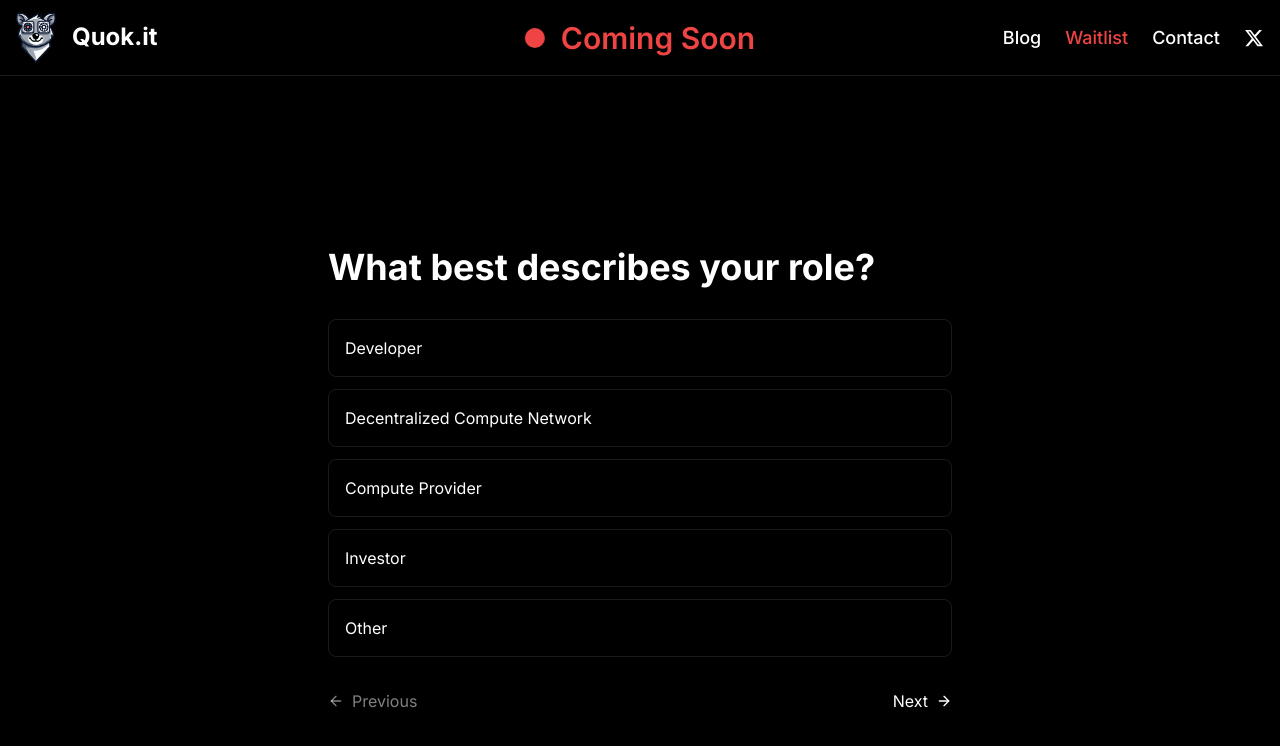
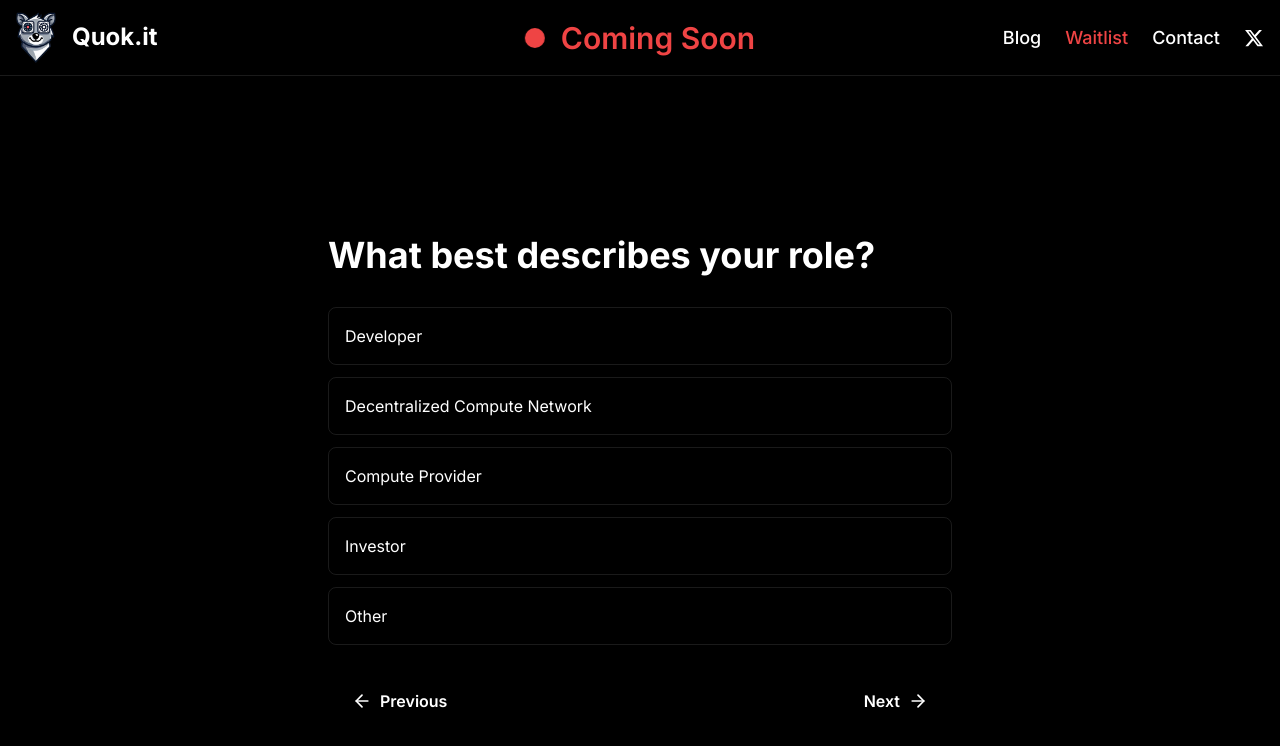
Before and after one commit to aabdel0181/quok.it, a Next.js app in the folder soc/: page /waitlist in a window 1280 px wide. Both pictures are taken after a click on the button "Get Started". Shown: the top 746 px of the page. Built offline with nearby package versions, Linux system fonts and the light colour scheme.

Commit message:
add: kinda fixed

```diff
--- a/soc/src/app/waitlist/page.tsx
+++ b/soc/src/app/waitlist/page.tsx
@@ -115,7 +115,6 @@ export default function Waitlist() {
           )}
 
           {questions[currentQuestion].type === "text" && (
-            <div className="space-y-3">
             <input
               type="text"
               placeholder={questions[currentQuestion].placeholder}
@@ -125,14 +124,6 @@ export default function Waitlist() {
              focus:border-red-500 focus:outline-none focus:ring-2 focus:ring-red-500/20
              transition-all duration-300"
             />
-              <button
-                onClick={handleNext}
-                className="w-full p-4 bg-red-500 rounded-lg hover:bg-red-600
-                          transition-all duration-300 text-center font-semibold"
-              >
-                Continue
-              </button>
-            </div>
           )}
 
           {questions[currentQuestion].type === "multiselect" && (
@@ -182,16 +173,17 @@ export default function Waitlist() {
             <div className="flex justify-between mt-12">
               <button
                 onClick={handlePrevious}
-                className={`flex items-center gap-2 text-white/50 hover:text-white transition-colors
+                className={`flex items-center gap-2 px-6 py-3 text-white hover:text-red-500
+                transition-colors font-semibold
                 ${currentQuestion === 0 ? "invisible" : ""}`}
               >
-                <FiArrowLeft /> Previous
+                <FiArrowLeft className="w-5 h-5" /> Previous
               </button>
 
               {currentQuestion === getVisibleQuestions().length - 1 ? (
                 <button
                   onClick={() => console.log("Submit:", answers)}
-                  className="w-48 p-4 bg-red-500 rounded-lg
+                  className="px-8 py-3 bg-red-500 rounded-lg
                 hover:bg-red-600 hover:shadow-[0_0_30px_rgba(204,0,0,0.8)]
                 shadow-[0_0_15px_rgba(204,0,0,0.5)]
                 transition-all duration-300 text-center font-semibold"
@@ -201,9 +193,10 @@ export default function Waitlist() {
               ) : (
                 <button
                   onClick={handleNext}
-                  className={`flex items-center gap-2 text-white hover:text-red-500 transition-colors`}
+                  className="flex items-center gap-2 px-6 py-3 text-white hover:text-red-500
+                  transition-colors font-semibold"
                 >
-                  Next <FiArrowRight />
+                  Next <FiArrowRight className="w-5 h-5" />
                 </button>
               )}
             </div>
```
Lines whose indentation alone changed are shown as unchanged.
